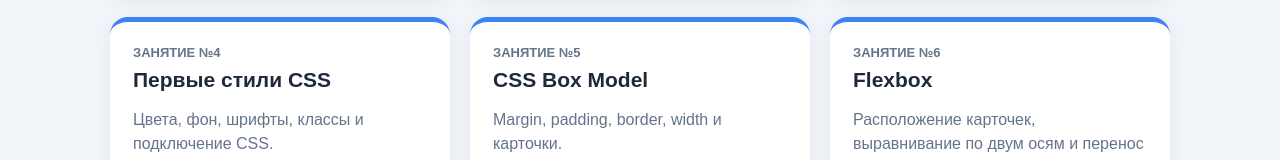
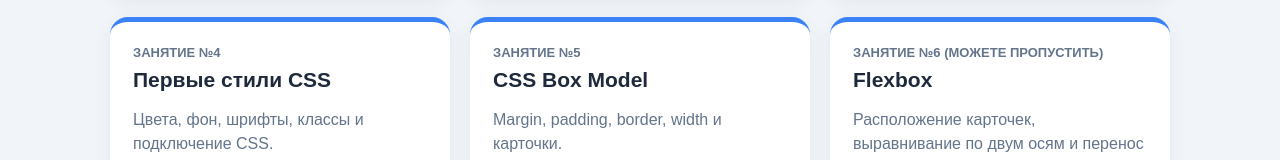
Before and after one commit to maksim-ivt22/dnk-2026, a plain HTML site: page index.html in a window 1280 px wide. Shown: the part 1130-1290 px from the top of the page. Drawn offline with Linux system fonts and the light colour scheme.

Commit message:
lesson 6 fix

```diff
--- a/index.html
+++ b/index.html
@@ -662,7 +662,7 @@
       <!-- УРОК 6 -->
 
       <article class="lesson">
-        <div class="lesson-number">Занятие №6</div>
+        <div class="lesson-number">Занятие №6 (можете пропустить)</div>
         <h3>Flexbox</h3>
         <p>Расположение карточек, выравнивание по двум осям и перенос строк.</p>
         <div class="links">
```
